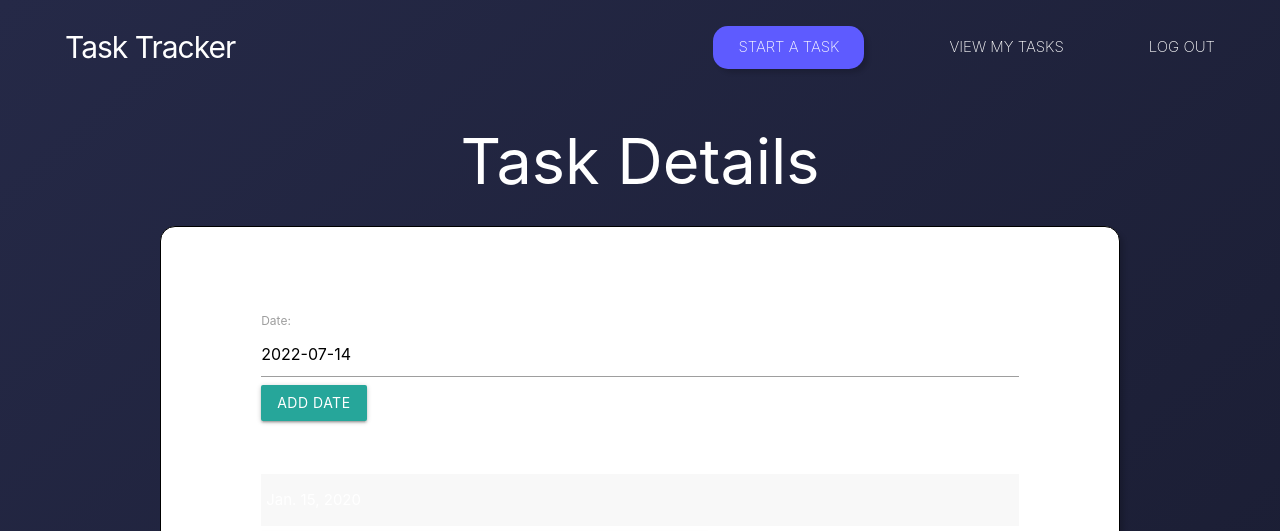
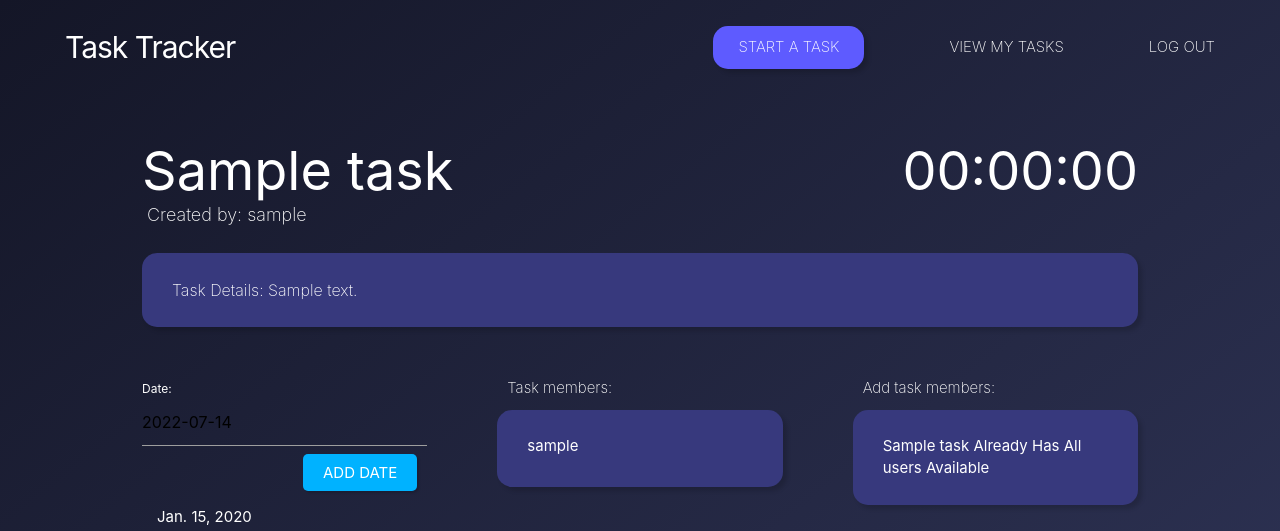
Before and after one commit to PeterSYoo/task_tracker, a Django app: page /tasks/1/ in a window 1280 px wide. Shown: the top 531 px of the page. Run offline with Django 4.2, Linux system fonts and the light colour scheme; a user stored in the database is signed in; tables that the repository leaves empty hold one stand-in row (values such as "Sample post").

Commit message:
wip: adds styling to task details page

```diff
--- a/main_app/static/css/style.css
+++ b/main_app/static/css/style.css
@@ -4,8 +4,8 @@
 }
 
 body {
-  background: rgb(37,41,71);
-  background: linear-gradient(139deg, rgba(37,41,71,1) 0%, rgba(20,22,39,1) 100%);
+  background: rgb(20,22,39);
+  background: linear-gradient(142deg, rgba(20,22,39,1) 0%, rgba(46,51,85,1) 64%);
   font-family: 'Inter', sans-serif;
   color: rgb(255, 255, 255);
   min-height: 100vh;
@@ -56,6 +56,22 @@ main > h1 {
   padding-bottom: 5px;
 }
 
+.home-wrapper {
+  display: flex;
+  flex-direction: column;
+  justify-content: center;
+  align-items: center;
+  height: 50vh;
+}
+
+.home-subtext {
+  display: flex;
+  justify-content: flex-end;
+  margin: -35px 0 0 420px;
+  font-weight: 200;
+  font-size: 18px;
+}
+
 footer {
   display: flex;
   justify-content: center;
--- /dev/null
+++ b/main_app/static/css/taskdetails.css
@@ -0,0 +1,248 @@
+.task-details {
+  display: flex;
+  flex-direction: column;
+  min-width: 100vw;
+  padding: 45px 142px 0 142px;
+}
+
+.task-details--name-wrapper {
+  display: flex;
+  flex-direction: row;
+  justify-content: space-between;
+  font-weight: 400;
+  font-size: 54px;
+}
+
+.task-details--createdby {
+  display: flex;
+  font-weight: 200;
+  font-size: 18px;
+  margin: -10px 0 25px 5px;
+}
+
+.task-details--description {
+  display: flex;
+  background-color: #37397d;
+  padding: 25px 30px 25px 30px;
+  border-radius: 15px;
+  box-shadow: 4px 4px 4px rgba(0, 0, 0, 0.15);
+  margin-bottom: 50px;
+  font-weight: 200;
+  font-size: 16px;
+}
+
+.task-details--grid-wrapper {
+  display: grid;
+  grid-template-columns: repeat(3, 1fr);
+  grid-template-rows: 1fr;
+  grid-column-gap: 70px;
+  grid-row-gap: 0px;
+  grid-template-areas:
+    "date members add-members";
+  margin-bottom: 50px;
+}
+
+.task-details--grid-date {
+  grid-area: date;
+}
+
+.task-details--grid-date label {
+  color: #ffffff !important;
+}
+
+.task-details--grid-date label.active {
+  color: #ffffff !important;
+}
+
+.task-details--grid-date label.inactive {
+  color: #ffffff !important;
+}
+
+.task-details--grid-date input[type=text]:focus + label {
+  color: #ffffff !important;
+}
+
+.task-details--grid-date input[type=text]:focus {
+  border-bottom: 1px solid #ffffff !important;
+  box-shadow: 0 1px 0 0 #ffffff !important;
+  color: #ffffff;
+}
+
+.task-details--grid-date input[type=text].valid {
+  border-bottom: 1px solid #ffffff !important;
+  box-shadow: 0 1px 0 0 #ffffff !important;
+  color: #ffffff;
+}
+
+.task-details--grid-date input[type=text].invalid {
+  border-bottom: 1px solid #ffffff !important;
+  box-shadow: 0 1px 0 0 #ffffff !important;
+  color: #ffffff;
+}
+
+.task-details--grid-date .prefix.active {
+  color: #ffffff !important;
+}
+
+.calendar-add-btn-wrapper {
+  display: flex;
+  justify-content: flex-end;
+  margin: 0 10px 15px 0;
+}
+
+.calendar-add-btn {
+  padding: 10px 20px 10px 20px;
+  background-color: #00B2FF;
+  border: 0;
+  border-radius: 5px;
+  color: #ffffff;
+  box-shadow: 2px 2px 2px rgba(0, 0, 0, 0.15);
+  cursor: pointer;
+}
+
+.task-details--grid-date-list {
+  display: flex;
+  flex-direction: column;
+  margin: 10px 0 5px 15px;
+}
+
+.task-details--grid-members {
+  grid-area: members;
+}
+
+.task-members {
+  margin: 0 0 10px 10px;
+  font-weight: 200;
+}
+
+.task-details--grid-members-wrapper {
+  display: flex;
+  flex-direction: column;
+  background-color: #37397d;
+  padding: 25px 30px 25px 30px;
+  border-radius: 15px;
+  box-shadow: 4px 4px 4px rgba(0, 0, 0, 0.15);
+}
+
+.task-details--grid-members-names-wrapper {
+}
+
+.task-details--grid-members-names {
+  display: flex;
+  flex-direction: column;
+  padding-bottom: 5px;
+}
+
+.task-details--grid-addmembers {
+  grid-area: add-members;
+}
+
+.add-task-members {
+  margin: 0 0 10px 10px;
+  font-weight: 200;
+}
+
+.task-details--grid-addmembers-names-wrapper {
+  display: flex;
+  flex-direction: column;
+  background-color: #37397d;
+  padding: 25px 30px 25px 30px;
+  border-radius: 15px;
+  box-shadow: 4px 4px 4px rgba(0, 0, 0, 0.15);
+}
+
+.task-details--grid-addmembers-names-wrapper {
+  display: flex;
+  flex-direction: column;
+}
+
+.task-details--grid-addmembers-names {
+  display: flex;
+  flex-direction: row;
+  align-items: center;
+  margin-bottom: 8px;
+}
+
+.users-names {
+  min-width: 100px;
+}
+
+.vertical-dots {
+  max-height: 15px;
+}
+
+.add-btn {
+  margin-left: 50px;
+  padding: 4px 20px 4px 20px;
+  background-color: #00B2FF;
+  border: 0;
+  border-radius: 5px;
+  color: #ffffff;
+  box-shadow: 2px 2px 2px rgba(0, 0, 0, 0.15);
+  cursor: pointer;
+}
+
+.task-details--photos {
+  display: flex;
+  flex-direction: column;
+  background-color: #37397d;
+  padding: 25px 30px 25px 30px;
+  border-radius: 15px;
+  box-shadow: 4px 4px 4px rgba(0, 0, 0, 0.15);
+}
+
+.task-details--photo-gallery {
+  display: flex;
+  flex-direction: row;
+  gap: 25px;
+  flex-wrap: wrap;
+  justify-content: center;
+}
+
+.choose-file {
+  padding: 14px 20px 14px 20px;
+  background-color: #00B2FF;
+  border: 0;
+  border-radius: 5px;
+  color: #ffffff;
+  box-shadow: 2px 2px 2px rgba(0, 0, 0, 0.15);
+  cursor: pointer;
+}
+
+.upload-btn {
+  padding: 14px 20px 14px 20px;
+  background-color: #00B2FF;
+  border: 0;
+  border-radius: 5px;
+  color: #ffffff;
+  box-shadow: 2px 2px 2px rgba(0, 0, 0, 0.15);
+  cursor: pointer;
+}
+
+.task-details--edit-delete-wrapper {
+  display: flex;
+  flex-direction: row;
+  gap: 15px;
+  justify-content: flex-end;
+  margin: 25px 15px 0 0;
+}
+
+.task-details--edit-btn {
+  padding: 14px 20px 14px 20px;
+  background-color: #00B2FF;
+  border: 0;
+  border-radius: 5px;
+  color: #ffffff;
+  box-shadow: 2px 2px 2px rgba(0, 0, 0, 0.15);
+  cursor: pointer;
+}
+
+.task-details--delete-btn {
+  padding: 14px 20px 14px 20px;
+  background-color: #FF7E7E;
+  border: 0;
+  border-radius: 5px;
+  color: #ffffff;
+  box-shadow: 2px 2px 2px rgba(0, 0, 0, 0.15);
+  cursor: pointer;
+}
--- a/main_app/static/css/tasks.css
+++ /dev/null
@@ -1,122 +0,0 @@
-.task-list--card {
-  background-color: #ffffff;
-  padding: 25px 100px 25px 100px;
-  border-radius: 15px;
-  border: 1px solid black;
-  box-shadow: 4px 4px 4px rgba(0, 0, 0, 0.15);
-}
-
-.task-list--card-name {
-  font-size: 1.25em;
-}
-
-.task-list--card-description {
-  font-size: 1.25em;
-}
-
-.task-details--card {
-  background-color: #ffffff;
-  padding: 25px 100px 25px 100px;
-  border-radius: 15px;
-  border: 1px solid black;
-  box-shadow: 4px 4px 4px rgba(0, 0, 0, 0.15);
-}
-
-.task-details--card-name {
-  font-size: 1.5em;
-}
-
-.task-details--edit-delete-wrapper {
-  display: flex;
-  flex-direction: row;
-  padding-top: 25px;
-  gap: 50px;
-  justify-content: center;
-}
-
-.task-details--edit-btn {
-  padding: 10px 20px 10px 20px;
-  background-color: #00B2FF;
-  border: 0;
-  border-radius: 5px;
-  color: #ffffff;
-  box-shadow: 2px 2px 2px rgba(0, 0, 0, 0.15);
-  cursor: pointer;
-}
-
-.task-details--delete-btn {
-  padding: 10px 20px 10px 20px;
-  background-color: #FF7E7E;
-  border: 0;
-  border-radius: 5px;
-  color: #ffffff;
-  box-shadow: 2px 2px 2px rgba(0, 0, 0, 0.15);
-  cursor: pointer;
-}
-
-.dots-vertical {
-  margin-left: 10px;
-  margin-right: 15px;
-  margin-bottom: -7px;
-}
-
-.timer-start {
-  padding: 10px 20px 10px 20px;
-  background-color: #00B2FF;
-  border: 0;
-  border-radius: 5px;
-  color: #ffffff;
-  box-shadow: 2px 2px 2px rgba(0, 0, 0, 0.15);
-  cursor: pointer;
-}
-
-.timer-stop {
-  padding: 10px 20px 10px 20px;
-  background-color: #FF7E7E;
-  border: 0;
-  border-radius: 5px;
-  color: #ffffff;
-  box-shadow: 2px 2px 2px rgba(0, 0, 0, 0.15);
-  cursor: pointer;
-}
-
-.timer-reset {
-  padding: 10px 20px 10px 20px;
-  background-color: #181818;
-  border: 0;
-  border-radius: 5px;
-  color: #ffffff;
-  box-shadow: 2px 2px 2px rgba(0, 0, 0, 0.15);
-  cursor: pointer;
-}
-
-.task-list {
-  display: grid;
-  grid-template-columns: auto auto;
-  grid-template-rows: auto;
-  grid-template-areas:
-    "individual group";
-  gap: 100px;
-}
-
-.task-list--individual {
-  grid-area: individual;
-}
-
-.task-list--individual-name {
-  display: flex;
-  justify-content: center;
-  font-size: 1.4em;
-  padding-bottom: 15px;
-}
-
-.task-list--group {
-  grid-area: group;
-}
-
-.task-list--group-name {
-  display: flex;
-  justify-content: center;
-  font-size: 1.4em;
-  padding-bottom: 15px;
-}
--- a/main_app/templates/home.html
+++ b/main_app/templates/home.html
@@ -2,7 +2,9 @@
 
 <div class="home-wrapper">
   <h1>Welcome to Task Tracker</h1>
-  <hr />
+  <span class="home-subtext">
+    track your tasks with your friends!
+  </span>
 </div>
 
 {% endblock %}
--- a/main_app/templates/tasks/details.html
+++ b/main_app/templates/tasks/details.html
@@ -4,43 +4,99 @@
 {% load static %}
 
 {% block extrahead %}
-<link rel="stylesheet" href="{% static "css/tasks.css" %}">
+<link rel="stylesheet" href="{% static "css/taskdetails.css" %}">
 {% endblock %}
 
-<h1>Task Details</h1>
+<div class="task-details">
+  <div class="task-details--name-wrapper">
+    <div class="task-details--taskname">
+      <span>{{ tasks.name }}</span>
+    </div>
+    <div class="task-details--timer">
+      <span>00:00:00</span>
+    </div>
+  </div>
+  <div class="task-details--createdby">
+    <span>Created by: {{ tasks.user }}</span>
+  </div>
+  <div class="task-details--description">
+    Task Details: {{ tasks.description }}
+  </div>
 
-<div class="task-details">
+  <div class="task-details--grid-wrapper">
 
-  <div class="task-details--card">
-    <span class="task-details--card-name">Name: {{ tasks.name }}</span><br>
-    <span class="task-details--card-description">Description: {{ tasks.description }}</span>
+    <!-- Display date column -->
+    <div class="task-details--grid-date">
       <form action="{% url 'add_date' tasks.id %}" method="post">
         {% csrf_token %} {{ calendar.as_p }}
-      <input type="submit" class="btn" value="Add Date" />
+        <div class="calendar-add-btn-wrapper">
+          <input type="submit" class="calendar-add-btn" value="ADD DATE" />
+        </div>
       </form>
-    <table class="striped">
-      <thead>
-        <tr>
-          <th>Date</th>
-        </tr>
-      </thead>
-      <tbody>
       {% for calendar in tasks.calendar_set.all %}
-        <tr>
-          <td>{{ calendar.date }}</td>
-        </tr>
+      <div class="task-details--grid-date-list">
+        {{ calendar.date }}
+      </div>
       {% endfor %}
-      </tbody>
-    </table>
+    </div>
 
+    <!-- Display members column -->
+    <div class="task-details--grid-members">
+      <div class="task-members">
+        Task members:
+      </div>
+      <div class="task-details--grid-members-wrapper">
 
-  <div class="row">
-    <!-- Insert photo markup below this comment -->
+      <div class="task-details--grid-members-names-wrapper">
+          {% if tasks.users.count %} {% for users in tasks.users.all %}
+          <div class="task-details--grid-members-names">
+            {{ users }}
+          </div>
+          {% endfor %} {% else %}
+            No Users :(
+          {% endif %}
+      </div>
+
+      </div>
+    </div>
+
+    <!-- Add members column -->
+    <div class="task-details--grid-addmembers">
+      <div class="add-task-members">
+        Add task members:
+      </div>
+      <div class="task-details--grid-addmembers-wrapper">
+
+        <div class="task-details--grid-addmembers-names-wrapper">
+          {% if add_users.count %}
+          {% for users in add_users.all %}
+          <div class="task-details--grid-addmembers-names">
+            <span class="users-names">{{ users }}</span>
+            <img class="vertical-dots" src="https://i.imgur.com/QzTEj8T.png" alt="">
+            <form action="{% url 'assoc_users' tasks.id users.id %}" method="post">
+              {% csrf_token %}
+              <button type="submit" class="add-btn">ADD</button>
+            </form><br>
+
+          </div>
+          {% endfor %}
+          {% else %}
+          {{tasks.name}} Already Has All users Available
+          {% endif %}
+        </div>
+
+      </div>
+    </div>
+  </div>
+
+  <div class="task-details--photos">
+    <div class="task-details--photo-gallery">
     {% for photo in tasks.photo_set.all %}
-      <img class="responsive-img card-panel" src="{{photo.url}}">
+      <img class="responsive-img card-panel" src="{{photo.url}}" width="400">
     {% empty %}
-      <div class="card-panel teal-text center-align">No Photos Uploaded</div>
+    No Photos Uploaded
     {% endfor %}
+    </div>
 
     <form
     action="{% url 'add_photo' tasks.id %}"
@@ -51,67 +107,22 @@
     {% csrf_token %}
     <input type="file" name="photo-file" />
     <br /><br />
-      <input type="submit" class="btn" value="Upload Photo" />
+    <input type="submit" class="upload-btn" value="UPLOAD PHOTO" />
     </form>
   </div>
 
-  <div class="row">
-      <div class="col s6">
-        <h5>Group task users:</h5>
-        {% if tasks.users.count %} {% for users in tasks.users.all %}
-        <div class="card">
-          <div class="card-content">
-            <span class="card-title">
-              {{ users }}
-            </span>
-          </div>
-        </div>
-        {% endfor %} {% else %}
-        <h5>No Users :(</h5>
-        {% endif %}
-      </div>
+  <div class="task-details--edit-delete-wrapper">
+    <a href="{% url 'tasks_update' tasks.id %}">
+    <input class="task-details--edit-btn" type="button" value="EDIT"></input>
+    </a>
 
-    <div class="col s6">
-      <h5>Add users to task:</h5>
-      {% if add_users.count %}
-        {% for users in add_users.all %}
-          <div class="card">
-            <div class="card-content">
-              <span class="card-title">
-                {{ users }}
-              </span>
-            </div>
-            <div class="card-action">
-              <form action="{% url 'assoc_users' tasks.id users.id %}" method="post">
-                {% csrf_token %}
-                <button type="submit" class="btn">Add</button>
-              </form>
-            </div>
-          </div>
-        {% endfor %}
-      {% else %}
-        <h5>{{tasks.name}} Already Has All users Available</h5>
-      {% endif %}
+    <a href="{% url 'tasks_delete' tasks.id %}">
+    <input class="task-details--delete-btn" type="button" value="DELETE"></input>
+    </a>
   </div>
 
 </div>
 
-  <div class="task-details--edit-delete-wrapper">
-    <div class="task-details--edit">
-      <a href="{% url 'tasks_update' tasks.id %}">
-        <input class="task-details--edit-btn" type="button" value="EDIT"></input>
-      </a>
-    </div>
-    <div class="task-details--delete">
-      <a href="{% url 'tasks_delete' tasks.id %}">
-        <input class="task-details--delete-btn" type="button" value="DELETE"></input>
-      </a>
-    </div>
-  </div>
-
-  </div>
-
-</div>
 
 <script>
   const dateEl = document.getElementById('id_date');
```
Also changed, not shown: main_app/static/css/taskcreate.css (+41 -4 lines), main_app/static/css/tasklist.css (+16 -15 lines). Lines whose indentation alone changed are shown as unchanged.
